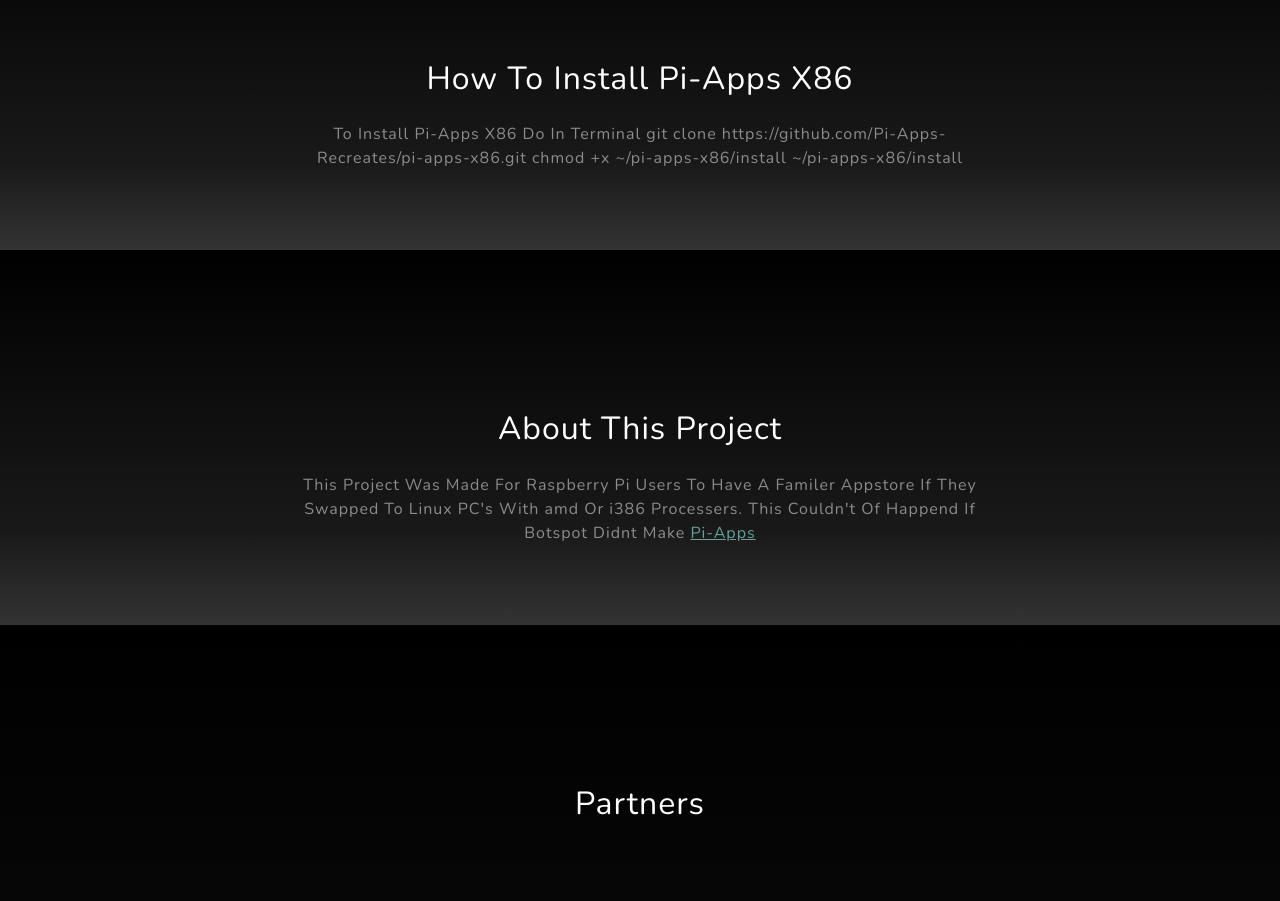
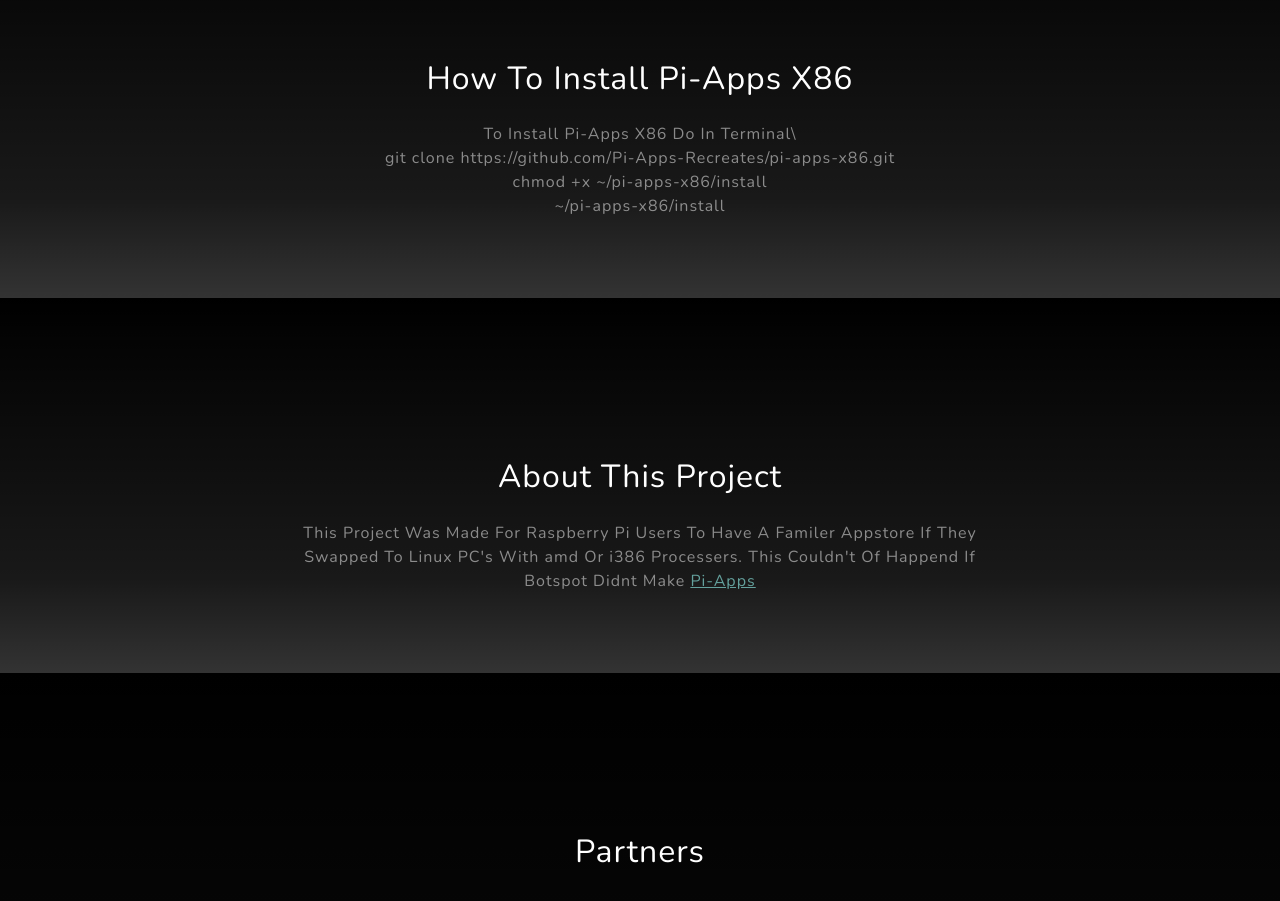
Before and after one commit to Pi-Apps-Recreates/pi-apps-x86-website, a plain HTML site: page index.html in a window 1280 px wide. Shown: the part 900-1801 px from the top of the page. Drawn offline with nearby package versions, Linux system fonts and the light colour scheme.

Commit message:
Update index.html

```diff
--- a/index.html
+++ b/index.html
@@ -52,10 +52,10 @@
                     <div class="col-lg-8">
                         <h2 class="text-white mb-4">How To Install Pi-Apps X86</h2>
                         <p class="text-white-50">
-                            To Install Pi-Apps X86 Do In Terminal
-                            git clone https://github.com/Pi-Apps-Recreates/pi-apps-x86.git
-                            chmod +x ~/pi-apps-x86/install
-                            ~/pi-apps-x86/install
+                            To Install Pi-Apps X86 Do In Terminal\
+                            <br>git clone https://github.com/Pi-Apps-Recreates/pi-apps-x86.git
+                            <br>chmod +x ~/pi-apps-x86/install
+                            <br>~/pi-apps-x86/install
                         </p>
                     </div>
                 </div>
```
